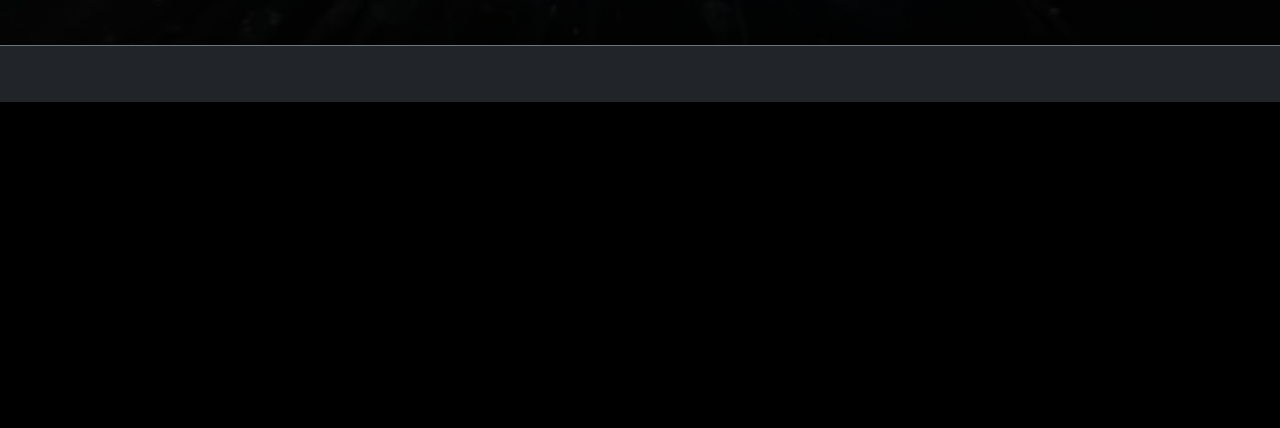
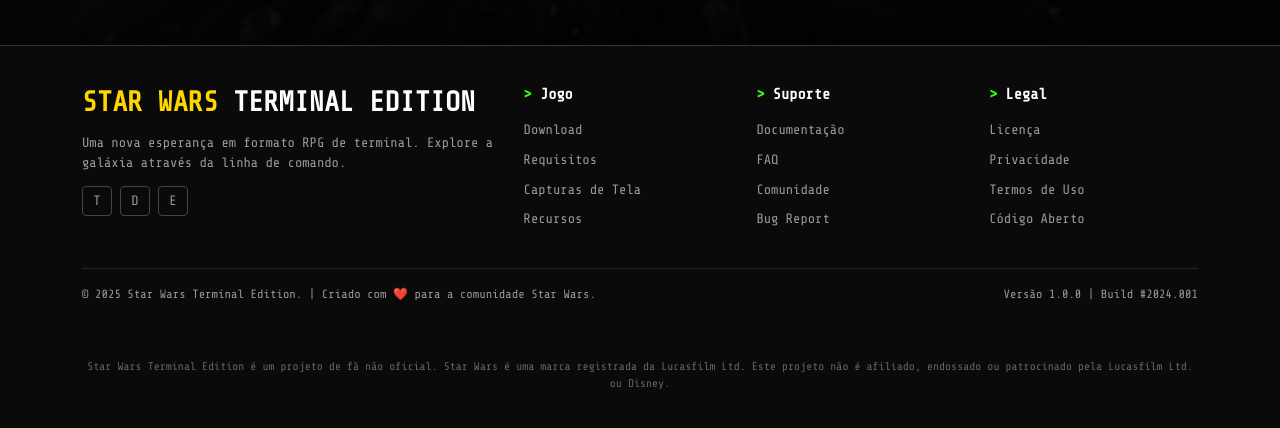
Before and after one commit to milenagsoares/ProjetoFinal-HTML-CSS, a website: page PROJETOFINAL/bootstrap-app/src/index.html in a window 1280 px wide. Shown: the part 1706-2134 px from the top of the page. Before the commit the page ends 1808 px from the top, so only its background shows below. Drawn offline with nearby package versions, Linux system fonts and the light colour scheme.

Commit message:
Adicionando o rodapé

```diff
--- a/PROJETOFINAL/bootstrap-app/src/index.html
+++ b/PROJETOFINAL/bootstrap-app/src/index.html
@@ -96,10 +96,65 @@
   </section>
 
 
+
   <!-- Rodapé -->
-  <footer class="text-center py-3 bg-dark text-muted border-top border-secondary">
-    <small>&copy; 2025 Star Wars - Code Padawans.</small>
-  </footer>
+  <footer class="footer-terminal">
+    <div class="container">
+
+      <div class="footer-main">
+
+        <div class="footer-col">
+          <h3 class="footer-logo">
+            <span>STAR WARS</span>
+            TERMINAL EDITION
+          </h3>
+          <p class="footer-description">Uma nova esperança em formato RPG de terminal. Explore a galáxia através da linha de comando.</p>
+          <div class="social-icons">
+            <a href="#" aria-label="Twitter">T</a> <a href="#" aria-label="Discord">D</a> <a href="#" aria-label="Email">E</a>   </div>
+        </div>
+
+        <div class="footer-col">
+          <h4 class="footer-col-title">Jogo</h4>
+          <ul>
+            <li><a href="#">Download</a></li>
+            <li><a href="#">Requisitos</a></li>
+            <li><a href="#">Capturas de Tela</a></li>
+            <li><a href="#">Recursos</a></li>
+          </ul>
+        </div>
+
+        <div class="footer-col">
+          <h4 class="footer-col-title">Suporte</h4>
+          <ul>
+            <li><a href="#">Documentação</a></li>
+            <li><a href="#">FAQ</a></li>
+            <li><a href="#">Comunidade</a></li>
+            <li><a href="#">Bug Report</a></li>
+          </ul>
+        </div>
+
+        <div class="footer-col">
+          <h4 class="footer-col-title">Legal</h4>
+          <ul>
+            <li><a href="#">Licença</a></li>
+            <li><a href="#">Privacidade</a></li>
+            <li><a href="#">Termos de Uso</a></li>
+            <li><a href="#">Código Aberto</a></li>
+          </ul>
+        </div>
+      </div>
+
+      <div class="footer-sub">
+        <p>&copy; 2025 Star Wars Terminal Edition. | Criado com ❤️ para a comunidade Star Wars.</p>
+        <p>Versão 1.0.0 | Build #2024.001</p>
+      </div>
+
+      <div class="footer-disclaimer">
+        <p>Star Wars Terminal Edition é um projeto de fã não oficial. Star Wars é uma marca registrada da Lucasfilm Ltd. Este projeto não é afiliado, endossado ou patrocinado pela Lucasfilm Ltd. ou Disney.</p>
+      </div>
+    </div>
+</footer>
+
 
 </body>
 </html>
--- a/PROJETOFINAL/bootstrap-app/src/styles/main.css
+++ b/PROJETOFINAL/bootstrap-app/src/styles/main.css
@@ -158,3 +158,127 @@
   background-color: rgba(255, 215, 0, 0.8);
   color: black;
 }
+
+
+
+/*Estilos do Rodapé (Footer)*/
+
+.footer-terminal {
+  background-color: #0A0A0A;
+  color: #999;
+  padding: 2.5rem 0 1rem 0;
+  border-top: 1px solid #333;
+}
+
+.footer-main {
+  display: grid;
+  grid-template-columns: 2fr 1fr 1fr 1fr;
+  gap: 1.5rem;
+  padding-bottom: 2rem;
+}
+
+.footer-logo {
+  color: #FFF;
+  font-family: var(--fonte-terminal);
+  font-weight: bold;
+}
+.footer-logo span {
+  color: #ffd700;
+}
+
+.footer-description {
+  margin: 0.8rem 0;
+  line-height: 1.5;
+  font-size: 0.85rem;
+}
+
+.social-icons {
+  display: flex;
+  gap: 0.5rem;
+}
+.social-icons a {
+  display: flex;
+  justify-content: center;
+  align-items: center;
+  width: 30px;
+  height: 30px;
+  border: 1px solid #444;
+  border-radius: 4px;
+  color: #999;
+  text-decoration: none;
+  font-size: 0.8rem;
+  transition: all 0.3s;
+}
+.social-icons a:hover {
+  background-color: #39FF14;
+  border-color: #39FF14;
+  color: #000;
+}
+
+.footer-col-title {
+  color: #FFF;
+  font-size: 0.95rem;
+  margin-bottom: 0.8rem;
+  font-weight: bold;
+}
+.footer-col-title::before {
+  content: "> ";
+  color: #39FF14;
+}
+
+.footer-col ul {
+  list-style: none;
+  padding: 0;
+  margin: 0;
+}
+.footer-col ul li {
+  margin-bottom: 0.35rem;
+}
+.footer-col a {
+  color: #999;
+  text-decoration: none;
+  font-size: 0.85rem;
+  transition: color 0.3s;
+}
+.footer-col a:hover {
+  color: #39FF14;
+}
+
+.footer-sub {
+  display: flex;
+  justify-content: space-between;
+  align-items: center;
+  padding: 1rem 0;
+  border-top: 1px solid #222;
+  font-size: 0.75rem;
+}
+
+
+.footer-disclaimer {
+  text-align: center;
+  padding: 1.5rem 0 1rem 0;
+  font-size: 0.7rem;
+  color: #666;
+}
+
+/*Responsividade do Rodapé*/
+@media (max-width: 992px) {
+  .footer-main {
+    grid-template-columns: 1fr 1fr;
+  }
+}
+
+@media (max-width: 576px) {
+  .footer-main {
+    grid-template-columns: 1fr;
+    text-align: center;
+  }
+  .social-icons {
+    justify-content: center;
+  }
+  .footer-sub {
+    flex-direction: column;
+    gap: 0.5rem;
+    text-align: center;
+  }
+}
```
